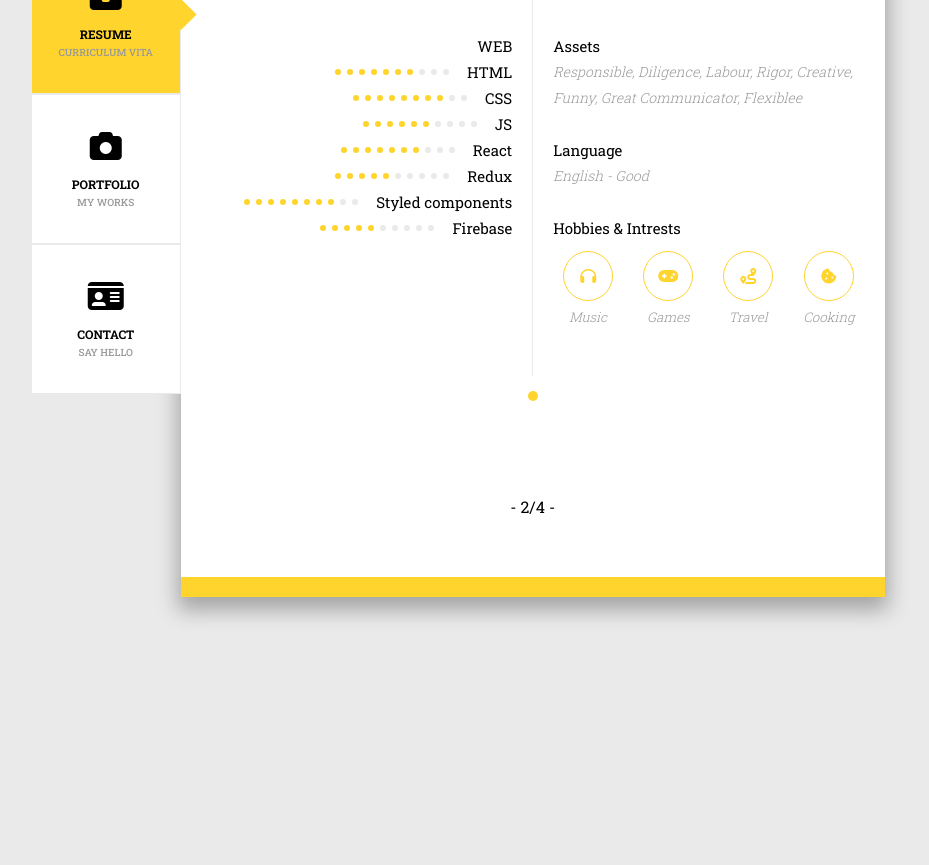
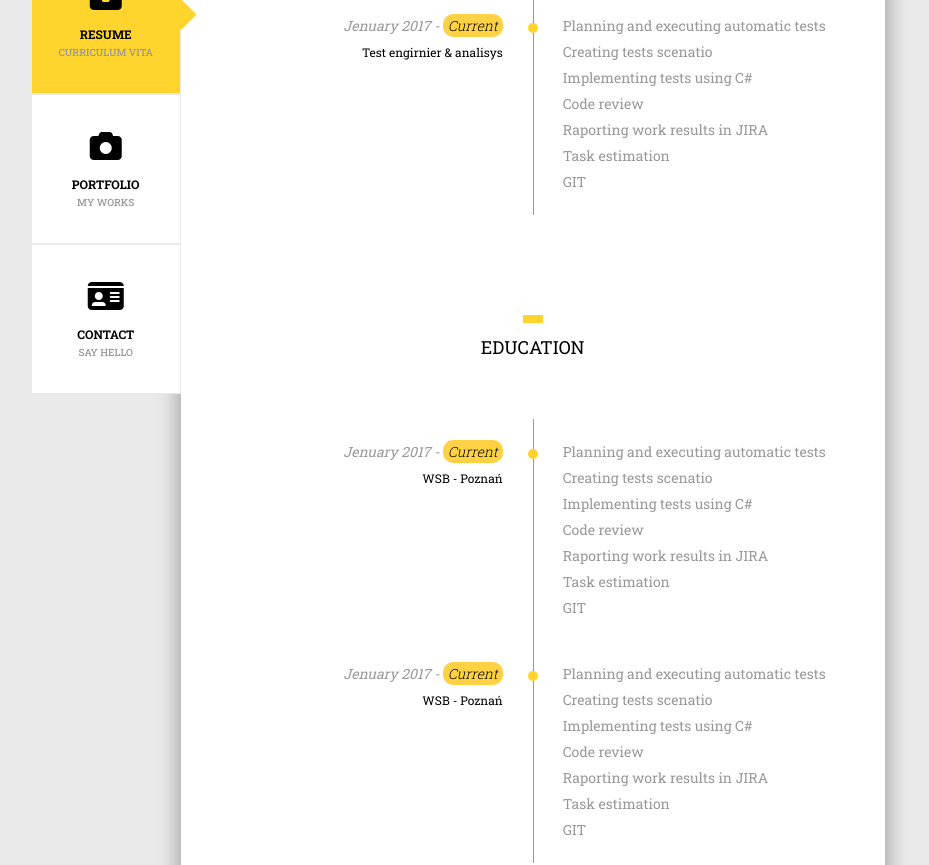
Before and after one commit to PilarczykM/resume, a React (Create React App) app: page /resume in a window 1280 px wide. Shown: the part 540-1405 px from the top of the page, without its empty margins (113-1042 px from the left). Before the commit the page ends 1287 px from the top, so only its background shows below. Built offline with nearby package versions, Linux system fonts and the light colour scheme.

Commit message:
Finish timeline component. Resume almost done with dummy data.

```diff
--- a/src/components/atoms/Item/Item.js
+++ b/src/components/atoms/Item/Item.js
@@ -2,8 +2,8 @@ import styled from "styled-components";
 
 const Item = styled.li`
   list-style: none;
-  font-size: ${({ font }) => (font ? font : "15px")};
-  color: ${({ color }) => (color ? color : "black")};
+  font-size: ${({ font }) => (font ? font : "14px")};
+  color: ${({ color }) => (color ? color : "#999")};
   font-weight: ${({ fw }) => (fw ? fw : "400")};
   font-style: ${({ italic }) => (italic ? "italic" : "normal")};
   line-height: 26px;
@@ -12,6 +12,14 @@ const Item = styled.li`
   span {
     display: block;
   }
+
+  em {
+    padding: 2px 5px;
+    background-color: #ffd245;
+    border-radius: 10px;
+    color: black;
+    font-weight: 300;
+  }
 `;
 
 export default Item;
--- /dev/null
+++ b/src/components/atoms/Timeline/Timeline.js
@@ -0,0 +1,18 @@
+import styled from "styled-components";
+
+const Timeline = styled.div`
+  position: relative;
+  padding: 20px 0;
+
+  &::after {
+    position: absolute;
+    content: "";
+    top: 0;
+    left: 50%;
+    height: 100%;
+    width: 1px;
+    background-color: #999;
+  }
+`;
+
+export default Timeline;
--- /dev/null
+++ b/src/components/atoms/Timeline/TimelineInner.js
@@ -0,0 +1,12 @@
+import styled from "styled-components";
+
+const TimelineInner = styled.div`
+  display: flex;
+  justify-content: center;
+
+  &:not(:last-child) {
+    margin-bottom: 40px;
+  }
+`;
+
+export default TimelineInner;
--- /dev/null
+++ b/src/components/atoms/Timeline/TimelineItem.js
@@ -0,0 +1,25 @@
+import styled from "styled-components";
+
+const TimelineItem = styled.div`
+  flex: 1;
+  position: relative;
+  margin: 0 30px;
+  z-index: 2;
+  text-align: ${({ textAlign }) => (textAlign ? textAlign : "center")};
+
+  &:not(:last-child) {
+    &::before {
+      position: absolute;
+      content: "";
+      top: 10px;
+      right: -35px;
+      height: 10px;
+      width: 10px;
+      background-color: ${({ switched }) => (switched ? "black" : "#ffd42d")};
+      border-radius: 100%;
+      border: none;
+    }
+  }
+`;
+
+export default TimelineItem;
--- a/src/pages/Resume/Resume.js
+++ b/src/pages/Resume/Resume.js
@@ -9,13 +9,82 @@ import SectionTitle from "../../components/molecules/SectionTitle/SectionTitle";
 import ListItem from "../../components/molecules/ListItem/ListItem";
 import Item from "../../components/atoms/Item/Item";
 import SkillItem from "../../components/molecules/SkillItem/SkillItem";
+import Timeline from "../../components/atoms/Timeline/Timeline";
+import TimelineInner from "../../components/atoms/Timeline/TimelineInner";
+import TimelineItem from "../../components/atoms/Timeline/TimelineItem";
 
 const Home = () => (
   <MainTemplate>
     <SectionTemplate>
       <Title title="Resume" subtitle="Curriculum Vita" />
     </SectionTemplate>
-
+    <SectionTemplate>
+      <SectionTitle mb="60px">Expirience</SectionTitle>
+      <Timeline>
+        <TimelineInner>
+          <TimelineItem textAlign="right">
+            <Item color="#999" italic="true">
+              Jenuary 2017 - <em>Current</em>
+            </Item>
+            <Item color="black" wg="300" font="12px">
+              Test engirnier & analisys
+            </Item>
+          </TimelineItem>
+          <TimelineItem textAlign="left">
+            <Item>Planning and executing automatic tests</Item>
+            <Item>Creating tests scenatio</Item>
+            <Item>Implementing tests using C#</Item>
+            <Item>Code review</Item>
+            <Item>Raporting work results in JIRA</Item>
+            <Item>Task estimation</Item>
+            <Item>GIT</Item>
+          </TimelineItem>
+        </TimelineInner>
+      </Timeline>
+    </SectionTemplate>
+    <SectionTemplate>
+      <SectionTitle mb="60px">Education</SectionTitle>
+      <Timeline>
+        <TimelineInner>
+          <TimelineItem textAlign="right">
+            <Item color="#999" italic="true">
+              Jenuary 2017 - <em>Current</em>
+            </Item>
+            <Item color="black" wg="300" font="12px">
+              WSB - Poznań
+            </Item>
+          </TimelineItem>
+          <TimelineItem textAlign="left">
+            <Item>Planning and executing automatic tests</Item>
+            <Item>Creating tests scenatio</Item>
+            <Item>Implementing tests using C#</Item>
+            <Item>Code review</Item>
+            <Item>Raporting work results in JIRA</Item>
+            <Item>Task estimation</Item>
+            <Item>GIT</Item>
+          </TimelineItem>
+        </TimelineInner>
+        <TimelineInner>
+          <TimelineItem textAlign="right">
+            <Item color="#999" italic="true">
+              Jenuary 2017 - <em>Current</em>
+            </Item>
+            <Item color="black" wg="300" font="12px">
+              WSB - Poznań
+            </Item>
+          </TimelineItem>
+          <TimelineItem textAlign="left">
+            <Item>Planning and executing automatic tests</Item>
+            <Item>Creating tests scenatio</Item>
+            <Item>Implementing tests using C#</Item>
+            <Item>Code review</Item>
+            <Item>Raporting work results in JIRA</Item>
+            <Item>Task estimation</Item>
+            <Item>GIT</Item>
+          </TimelineItem>
+        </TimelineInner>
+      </Timeline>
+    </SectionTemplate>
     <SectionTemplate>
       <SectionTitle mb="60px">Skills</SectionTitle>
       <Styled.ListContainer>
```
